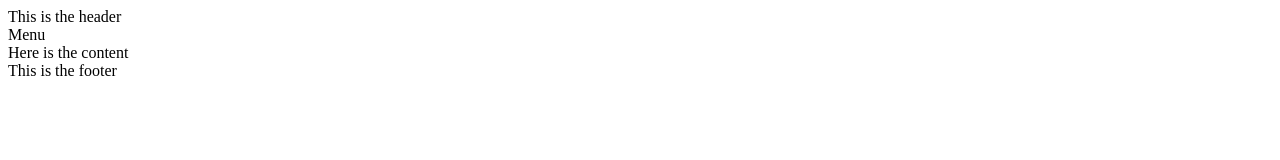
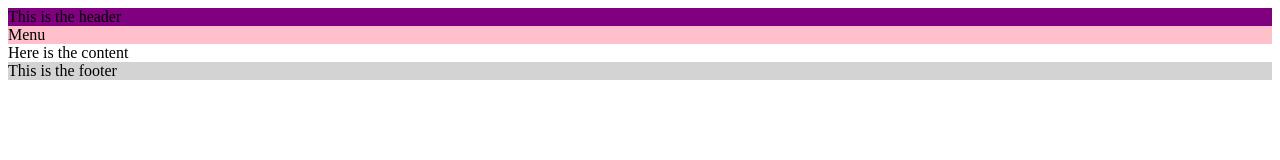
Before and after one commit to t8kama04/omahar1, a plain HTML site: page index.html in a window 1280 px wide. Drawn offline with Linux system fonts and the light colour scheme.

Commit message:
mystyle.css luotu

```diff
--- /dev/null
+++ b/css/mystyle.css
@@ -0,0 +1,12 @@
+#header{
+  background-color: purple;
+}
+#menu{
+  background-color: pink;
+}
+#content{
+  background-color:
+}
+#footer{
+  background-color: lightgray;
+}
--- a/index.html
+++ b/index.html
@@ -3,6 +3,7 @@
   <head>
     <meta charset="utf-8">
     <title>Omaharjoitus1</title>
+    <link rel="stylesheet" href="css/mystyle.css">
   </head>
   <body>
     <div id="header">
```
